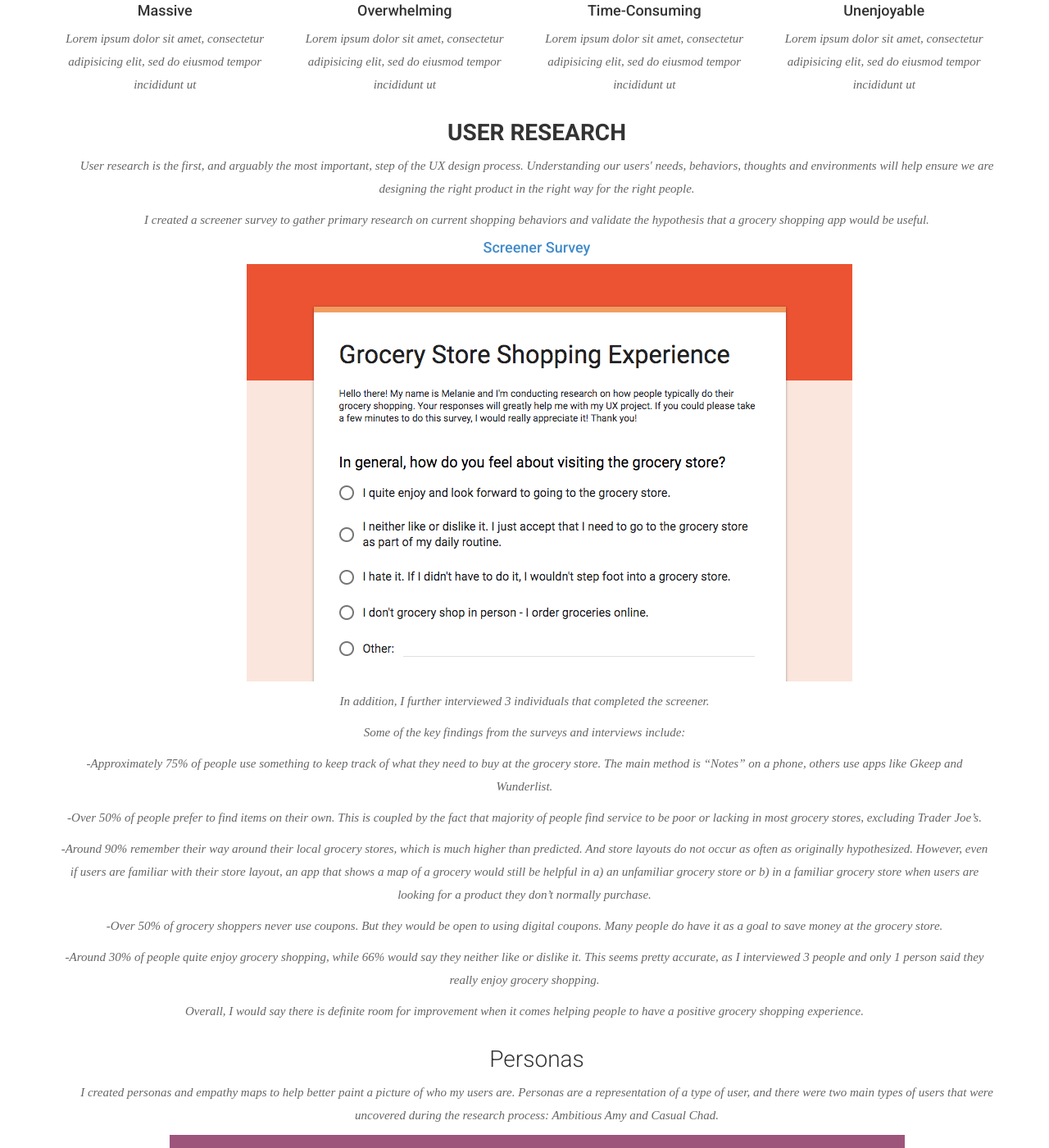
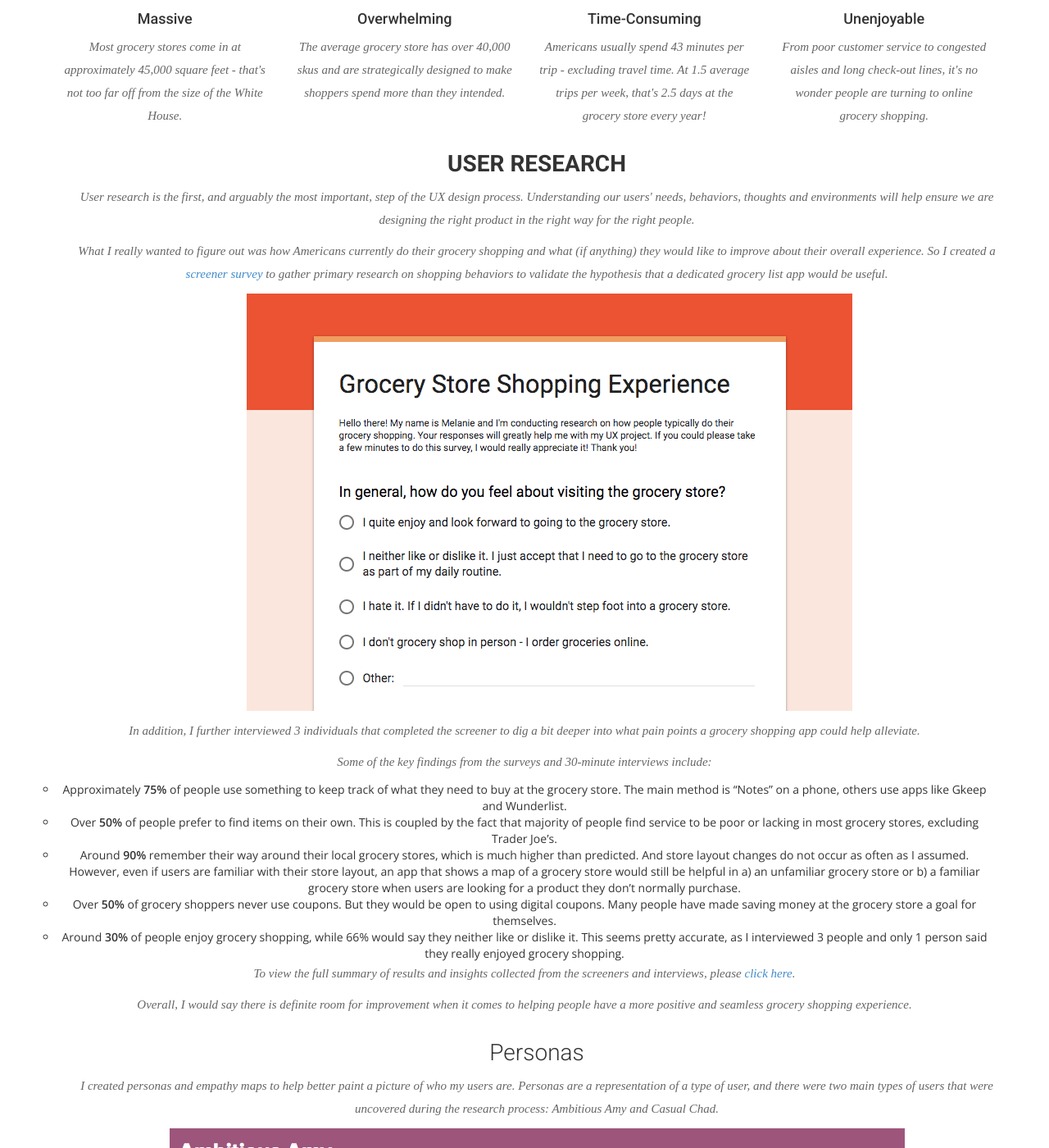
Before and after one commit to melanietsou/melanietsou.github.io, a Jekyll site: the page built from sebastian.html, in a window 1280 px wide and 1400 px high, scrolled down 721 px. Shown: the whole window at 82% size. Built offline with Jekyll 4.4.1, drawn with Linux system fonts in a browser that asks for light colours; nearby versions of some CDN libraries; some web fonts are replaced; some of the changed text lies outside the part shown.

Commit message:
edited sebastian project

```diff
--- a/index.html
+++ b/index.html
@@ -50,7 +50,7 @@ permalink: /
       <p>Worked in small organizations and large ones, Washington DC, Los Angeles and London.</p>
       <p>I've marketed it all, from courses to , even dental products!</p>
       <p>For various reasons, I've taken time off for . UX project and Google Ad In my free time, I like to work on my travel blog</p>
-      <a href="#" class="btn btn-view-works">View Works</a>
+      <a href="{{ site.baseurl }}/projects/" class="btn btn-view-works" >View Projects</a>
     </div>
   </div>
 </div>
--- a/melaniedreaming.html
+++ b/melaniedreaming.html
@@ -9,7 +9,7 @@ permalink: /melaniedreaming/
 <h1>Melaniedreaming</h1>
 <div class="container">
 	<p></p>
-<p>I’ve always enjoyed traveling, especially the planning aspect of it. I’m pretty meticulous when it comes to scouring the internet for the best attractions, food and photo spots each destination has to offer, often creating my own day-by-day itineraries with a matching Google Maps to boot. So while I enjoyed casually sharing my travels on <a href="https://www.instagram.com/melaniedreaming/" target="_blank"> Instagram</a>, I began to feel that I could offer something more of value than just pretty pictures. Thus, the idea for my travel blog,  <a href="https://melaniedreaming.com/?utm_source=GitHub" target="_blank"> Melaniedreaming</a>, was born.</p>
+<p>I’ve always enjoyed traveling - even the not-so-glamorous research required at the very beginning stages of planning a trip. I’m pretty meticulous when it comes to scouring the internet for all the best places of interest, food and photo spots that each destination has to offer, often creating my own day-by-day itineraries and an attractions-filled Google Map per city. So while I enjoyed casually sharing my travels on <a href="https://www.instagram.com/melaniedreaming/" target="_blank"> Instagram</a>, I began to feel that I could offer something more of value than just pretty pictures. Thus, the idea for my travel blog,  <a href="https://melaniedreaming.com/?utm_source=GitHub" target="_blank"> Melaniedreaming</a>, was born.</p>
 
 </div>
 <div class="section-title text-center">
@@ -21,7 +21,7 @@ Using Wordpress and a responsive theme that I downloaded, Melaniedreaming is my
 	</div>
 <div class="container">
 	<p>
-Creating this blog has given me a bit of insight into on-page SEO. The Yoast SEO plug-in helps ensure that my pages have meta descriptions, my long-form content is keyword-focused and that I include internal and external links when relevant. To speed up site speed, I’ve used the reSmush.it Image Optimizer plug-in to compress the size of the many images that my blog hosts.</p>
+Creating this blog has given me a bit of insight into on-page SEO. The Yoast SEO plug-in helps ensure that all my pages have meta descriptions, my long-form content is keyword-focused and that I include internal and external links when relevant. To speed up the site speed, I’ve used the reSmush.it Image Optimizer plug-in to compress the size of the many images that my blog hosts.</p>
 	</div>
 <div class="container">
 	<p>
--- a/sebastian.html
+++ b/sebastian.html
@@ -7,42 +7,43 @@ permalink: /sebastian/
 
 <div class="section-title text-center">
 <h1>Sebastian</h1>
+<div class="container">
+<p></p>
+<p>From February to March 2019, I completed <a href="https://www.springboard.com/" target="_blank">Springboard</a>'s UX Design course. I applied the concepts and skills that I learned to a capstone project that took me through the entire UX design process from start to finish. </p>
+<p>The end product was <strong>Sebastian</strong>, a mobile app designed from scratch to help shoppers better navigate grocery stores.</p>
+</div>
 <div class="section-title text-center">
 <img src="{{ site.baseurl }}/img/grocerystorebanner.png" alt="Img">
 <div class="container">
-<p></p>
-<p>In February 2019, I completed Springboard's UX Design course. As part of the curriculum, I applied the concepts and skills that I learned and completed a capstone project that took me through the entire UX design process from start to finish. The end product was Sebastian, a mobile app designed from scratch to help shoppers better navigate grocery stores.</p>
-</div>
-<div class="container">
 <h2>The Problem</h2>
-<p>Grocery stores are large and can be overwhelming to navigate, with aisles upon aisles of products to choose from and occasional store layout changes. The average grocery store has over 40,000 skus. Some people don't enjoy grocery shopping and would like to get it over with as quickly as possible, while others are looking for ways to save money on their groceries.</p>
+<p>Grocery stores are:</p>
 <div class="row ">
       <div class="col-sm-6 col-md-3">
         <div class="service-item">
-          <i class="icon ion-coffee"></i>
+          <i class="ion-compass"></i>
           <h4>Massive</h4>
-          <p>Lorem ipsum dolor sit amet, consectetur adipisicing elit, sed do eiusmod tempor incididunt ut </p>
+          <p>Most grocery stores come in at approximately 45,000 square feet - that's not too far off from the size of the White House. </p>
         </div>
       </div>
       <div class="col-sm-6 col-md-3">
         <div class="service-item">
           <i class="ion-compass"></i>
           <h4>Overwhelming</h4>
-          <p>Lorem ipsum dolor sit amet, consectetur adipisicing elit, sed do eiusmod tempor incididunt ut </p>
+          <p>The average grocery store has over 40,000 skus and are strategically designed to make shoppers spend more than they intended. </p>
         </div>
       </div>
       <div class="col-sm-6 col-md-3">
         <div class="service-item">
-          <i class="ion-image"></i>
+          <i class="ion-compass"></i>
           <h4>Time-Consuming</h4>
-          <p>Lorem ipsum dolor sit amet, consectetur adipisicing elit, sed do eiusmod tempor incididunt ut </p>
+          <p>Americans usually spend 43 minutes per trip - excluding travel time. At 1.5 average trips per week, that's 2.5 days at the grocery store every year! </p>
         </div>
       </div>
       <div class="col-sm-6 col-md-3">
         <div class="service-item">
-          <i class="ion-bug"></i>
+          <i class="ion-compass"></i>
           <h4>Unenjoyable</h4>
-          <p>Lorem ipsum dolor sit amet, consectetur adipisicing elit, sed do eiusmod tempor incididunt ut </p>
+          <p>From poor customer service to congested aisles and long check-out lines, it's no wonder people are turning to online grocery shopping.</p>
         </div>
       </div>
 </div>
@@ -51,20 +52,24 @@ permalink: /sebastian/
 </div>
 <div class="container">
 <p>User research is the first, and arguably the most important, step of the UX design process. Understanding our users' needs, behaviors, thoughts and environments will help ensure we are designing the right product in the right way for the right people.</p>
-<p>I created a screener survey to gather primary research on current shopping behaviors and validate the hypothesis that a grocery shopping app would be useful. <a href="https://goo.gl/forms/ZEuKH08Ia1EiN6b22">  <h4>Screener Survey</h4></p>
+<p>What I really wanted to figure out was how Americans currently do their grocery shopping and what (if anything) they would like to improve about their overall experience. So I created a <a href="https://goo.gl/forms/ZEuKH08Ia1EiN6b22" target="_blank">screener survey</a> to gather primary research on shopping behaviors to validate the hypothesis that a dedicated grocery list app would be useful.
+<a href="https://goo.gl/forms/ZEuKH08Ia1EiN6b22" target="_blank">
 <div class="container">
-<img src="{{ site.baseurl }}/img/uxproject/Screener.png" alt="Img">
+<img src="{{ site.baseurl }}/img/uxproject/Screener.png" alt="Img" >
 </div></a>
 </div>
 <p></p>
-<p>In addition, I further interviewed 3 individuals that completed the screener. </p>
-<p>Some of the key findings from the surveys and interviews include:</p>
-<p>-Approximately 75% of people use something to keep track of what they need to buy at the grocery store. The main method is “Notes” on a phone, others use apps like Gkeep and Wunderlist.</p>
-<p>-Over 50% of people prefer to find items on their own. This is coupled by the fact that majority of people find service to be poor or lacking in most grocery stores, excluding Trader Joe’s. </p>
-<p>-Around 90% remember their way around their local grocery stores, which is much higher than predicted. And store layouts do not occur as often as originally hypothesized. However, even if users are familiar with their store layout, an app that shows a map of a grocery would still be helpful in a) an unfamiliar grocery store or b) in a familiar grocery store when users are looking for a product they don’t normally purchase.</p>
-<p>-Over 50% of grocery shoppers never use coupons. But they would be open to using digital coupons. Many people do have it as a goal to save money at the grocery store. </p>
-<p>-Around 30% of people quite enjoy grocery shopping, while 66% would say they neither like or dislike it. This seems pretty accurate, as I interviewed 3 people and only 1 person said they really enjoy grocery shopping.</p>
-<p>Overall, I would say there is definite room for improvement when it comes helping people to have a positive grocery shopping experience.</p>
+<p>In addition, I further interviewed 3 individuals that completed the screener to dig a bit deeper into what pain points a grocery shopping app could help alleviate. </p>
+<p>Some of the key findings from the surveys and 30-minute interviews include:</p>
+<ul style="list-style-type:circle;">
+  <li>Approximately <b>75%</b> of people use something to keep track of what they need to buy at the grocery store. The main method is “Notes” on a phone, others use apps like Gkeep and Wunderlist.</li>
+  <li>Over <b>50%</b> of people prefer to find items on their own. This is coupled by the fact that majority of people find service to be poor or lacking in most grocery stores, excluding Trader Joe’s.</li>
+  <li>Around <b>90%</b> remember their way around their local grocery stores, which is much higher than predicted. And store layout changes do not occur as often as I assumed. However, even if users are familiar with their store layout, an app that shows a map of a grocery store would still be helpful in a) an unfamiliar grocery store or b) a familiar grocery store when users are looking for a product they don’t normally purchase.</li>
+  <li>Over <b>50%</b> of grocery shoppers never use coupons. But they would be open to using digital coupons. Many people have made saving money at the grocery store a goal for themselves.</li>
+  <li>Around <b>30%</b> of people enjoy grocery shopping, while 66% would say they neither like or dislike it. This seems pretty accurate, as I interviewed 3 people and only 1 person said they really enjoyed grocery shopping.</li>
+</ul>
+<p>To view the full summary of results and insights collected from the screeners and interviews, please <a href="https://docs.google.com/document/d/1zr4v5SY3r25Xok2sdDGUEIEbR_HeRfrwFl29uQmAkj8/edit?usp=sharing" target="_blank">click here</a>. </p>
+<p>Overall, I would say there is definite room for improvement when it comes to helping people have a more positive and seamless grocery shopping experience.</p>
 </p>
 <div class="container">
 <h3>Personas</h3>
@@ -92,13 +97,13 @@ permalink: /sebastian/
 <h2>Competitive Analysis</h2>
 </div>
 <div class="container">
-<p>I conducted a usability heuristic analysis, focusing on 3 competitor mobile apps. This was useful to understand where their strengths and weaknesses lie and identify usability problems in their interfaces.</p>
+<p>I conducted a usability <a href="https://docs.google.com/document/d/1sA1lK3wlSCVXAEbMMVLu1H1_1tQGlVhsK2QeO6OIIns/edit?usp=sharing" target="_blank">heuristic analysis</a>, focusing on 3 competitor grocery list apps. This was useful to understand where their strengths and weaknesses lie and identify usability problems in their interfaces.</p>
               </div>
                  <div class="container">
               <div class="portfolio-contant">
                 <ul id="portfolio-contant-active">
                     <li class="mix Branding">
-                      <a href="#">
+
                         <img src="{{ site.baseurl }}/img/competitors/shoplist.jpg" alt="">
                         <div class="overly">
                           <div class="position-center">
@@ -110,7 +115,7 @@ permalink: /sebastian/
                       </a>
                   </li>
                   <li class="mix Websites">
-                    <a href="#">
+
                       <img src="{{ site.baseurl }}/img/competitors/ourgroceries.jpg" alt="">
                       <div class="overly">
                         <div class="position-center">
@@ -122,7 +127,7 @@ permalink: /sebastian/
                     </a>
                   </li>
                   <li class="mix Graphic">
-                    <a href="#">
+
                       <img src="{{ site.baseurl }}/img/competitors/anylist.jpg" alt="">
                       <div class="overly">
                         <div class="position-center">
@@ -145,37 +150,58 @@ permalink: /sebastian/
         </div>
     </div>
     <div class="section-title text-center">
-    <a href="https://docs.google.com/document/d/1sA1lK3wlSCVXAEbMMVLu1H1_1tQGlVhsK2QeO6OIIns/edit?usp=sharing">  <h4>Heuristic Analysis</h4></p></a>
+    </p>
 <h2>User stories</h2>
-<p>To reduce feature creep for the MVP, I wrote out user stories (which are sentences to describe a simple description of a requirement) to keep the project on track.</p>
+
+<div class="container">
+<p>Keeping in mind the needs of Ambitious Amy and Casual Chat, I wrote out <a href="https://docs.google.com/spreadsheets/d/1lfLOT8npQqs24y8Pi3zKSYnGDMMvFQiOXD3dzhvYpo4/edit?usp=sharing" target="_blank">user stories</a> (which are sentences to describe a simple description of a requirement) to help design the MVP while eliminating feature creep.</p>
 <div class="section-title text-center">
-    <a href="https://docs.google.com/spreadsheets/d/1lfLOT8npQqs24y8Pi3zKSYnGDMMvFQiOXD3dzhvYpo4/edit?usp=sharing">
+    <a href="https://docs.google.com/spreadsheets/d/1lfLOT8npQqs24y8Pi3zKSYnGDMMvFQiOXD3dzhvYpo4/edit?usp=sharing" target="_blank">
     <img src="{{ site.baseurl }}/img/uxproject/user-stories.png" alt="Img">  </p></a>
 <h2>Sitemap</h2>
+<div class="container">
+<p>The next step was to organize how the app's content and functionality would be structured with a sitemap.</p>
 <div class="container">
 <img src="{{ site.baseurl }}/img/uxproject/Site-map.png" alt="Img">
 </div>
 <div class="container">
 <h2>User Flows</h2>
+<p>Before designing the app, it was helpful to create <a href="https://drive.google.com/file/d/15UcKZ-yrgzfdHn_3KLrswbIhcICX6ZqE/view?usp=sharing" target="_blank">user flows</a>, which showed the step-by-step elements required to allow a user to perform a particular task. Below are two example user flows. </p>
 <img src="{{ site.baseurl }}/img/uxproject/user-flow-coupon.png" alt="Img">
 <img src="{{ site.baseurl }}/img/uxproject/user-flow-list.png" alt="Img">
 </div>
 <div class="section-title text-center">
   </div>
 <h2>Wireframing</h2>
-<p> Creating the wireframes was a lot more time-consuming and harder than I originally thought. I preferred using Balsamiq over sketching to create the low-fidelity wireframes, as it allowed me to quickly move around different components of each screen quickly and easily. </p>
+<p> A wireframe is a visual representation of a user interface that gives a sense of how the elements will be placed together on the page. As the first step of the design process, creating the wireframes was a lot more time-consuming and harder than I originally thought. I preferred using <a href="https://balsamiq.com/" target="_blank">Balsamiq</a> over sketching by hand to create the low-fidelity <a href="https://docs.google.com/document/d/1N5AXULie1wj59o5Wh-68Rp661ggRS66lvnFgimV2tIg/edit?usp=sharing" target="_blank"> wireframes</a>, as it allowed me to quickly move around different components of each screen quickly and easily. </p>
+<p>
+It was easiest for me to tackle creating the wireframes based on how users would complete different tasks. The tasks that I focused on creating screens for were:</p>
+<div class="container">
+<ul>
+  <li>Signing up and logging in</li>
+  <li>Searching for coupons</li>
+  <li>Using a store map and locating a particular item in that store</li>
+  <li>Creating a new grocery list and adding an item to the list</li>
+</ul>
+</div>
+<div class="container">
 <div class="section-title text-center">
-    <a href="https://balsamiq.cloud/svx6wep/pbkfwf1">
+<div class="section-title text-center">
+    <a href="https://docs.google.com/document/d/1N5AXULie1wj59o5Wh-68Rp661ggRS66lvnFgimV2tIg/edit?usp=sharing" target="_blank">
     <img src="{{ site.baseurl }}/img/uxproject/wireframes.png" alt="Img">  </p></a>
+<p>I also decided to sketch out the core features of the “Spending” menu as this was a key differentiating feature that Ambitious Amy would find useful. This included the My Receipts, My Budgets and My Trends screens.
+</p>
 <p>A couple of things that I had to consider when making the wireframes included:</p>
-<p>1. What constituted needing a full dedicated screen and what could I get away with using a modal window. For example, the modal window worked well for adding new items to the grocery list.  </p>
-<p>2. Whenever a screen was too empty, I considered combining that screen with another one to streamline the process for the users. On the other hand, when a screen was looking too busy, I had to think about if there was anything that I could cut that was superfluous.</p>
+<ol type="1">
+  <li>What constituted needing a full dedicated screen and what could I get away with using a modal window. For example, the modal window worked well for adding new items to the grocery list.</li>
+  <li>Whenever a screen was too empty, I considered combining that screen with another one to streamline the process for the users. On the other hand, when a screen was looking too busy, I had to think about if there was anything that I could cut that was superfluous.</li>
 </div>
 <div class="container">
 <h2>Prototype</h2>
-<p>Rather than create high-fidelity wireframes to use in the prototype which had a high possibility of  distracting users with the UI, I decided to continue using my low-fidelity wireframes that I created in Balsamiq. I exported each of the wireframes as png files and brought the prototype to life using InVision.</p>
+<p>After all the wireframes were created, the next step was to create a working and clickable <a href="https://invis.io/6HQS18XAKTM" target="_blank">prototype</a>. </p>
+<p>Rather than create high-fidelity wireframes to use in the prototype which had a high possibility of distracting users with the UI, I decided to continue using my low-fidelity wireframes that I created in Balsamiq. I exported each of the wireframes as png files and brought the prototype to life using <a href="https://www.invisionapp.com/" target="_blank">InVision</a>.</p>
 <div class="section-title text-center">
-    <a href="https://invis.io/6HQS18XAKTM"> <img src="{{ site.baseurl }}/img/uxproject/prototype.png" alt="Img"> </p></a>
+    <a href="https://invis.io/6HQS18XAKTM" target="_blank"> <img src="{{ site.baseurl }}/img/uxproject/prototype.png" alt="Img"> </p></a>
 <p>While I was working on the prototype and creating the hotspots where the users would be able to click through the app, I realized that I was missing a couple of key components. One important feature I was missing was “back” buttons, making it impossible for my users to toggle between screens. It was a good thing that this was caught early on as making edits and changes later on would be more time-consuming (and costly for UX projects in the real world).</p>
 <div class="container">
 <h2>Style Guide</h2>
--- a/theplatosociety.html
+++ b/theplatosociety.html
@@ -9,7 +9,7 @@ permalink: /theplatosociety/
 <h1>The Plato Society</h1>
 <div class="container">
 	<p></p>
-<p>As part of the curriculum for my Springboard Digital Marketing course, I am participating in the <a href="https://get.google.com/onlinechallenge/" target="_blank"> Google Ad Grants Online Marketing Challenge</a>. This gives me the opportunity to create and execute online Google Ad campaigns for a real nonprofit using a $10,000 USD monthly budget.</p>
+<p>As part of the curriculum for my Digital Marketing course, I am currently participating in the <a href="https://get.google.com/onlinechallenge/" target="_blank"> Google Ad Grants Online Marketing Challenge</a>. This gives me the opportunity to create and execute online Google Ad campaigns for a real nonprofit using a $10,000 USD monthly budget.</p>
 
 </div>
 <div class="section-title text-center">
@@ -17,7 +17,7 @@ permalink: /theplatosociety/
 	<p></p>
 <div class="container">
 	<p>
-I was paired with <a href="https://theplatosociety.org/" target="_blank">The Plato Society</a>, an educational non-profit dedicated to providing intellectually-curious adults with the opportunity to continue learning and form a community with like-minded individuals. They offer their members who pay an annual fee the chance to participate in 3 semesters worth of stimulating study discussion groups focused on a wide variety of topics. The main target market are those who are over 50 years old, including retirees and semi-retirees, who reside in Los Angeles and can attend these study discussion groups in person.</p>
+I was paired with <a href="https://theplatosociety.org/" target="_blank">The Plato Society</a>, an educational non-profit dedicated to providing intellectually-curious adults with the opportunity to continue learning and form a community with like-minded individuals. The Plato Society offers their members who pay an annual fee the chance to participate in 3 semesters worth of stimulating study discussion groups focused on a wide variety of topics. The target market are adults over 50 years old and seniors, including the retired or semi-retired, who reside in Los Angeles and can attend these study discussion groups in person.</p>
 <div class="container">
 	<p>
 The overall goals of the marketing campaign are to:
@@ -40,4 +40,4 @@ I have started running 3 main campaigns:
 </dl>
 <div class="container">
 	<p>
-The campaigns have started to run as of May 5, 2019 and will run over the course of the next four weeks. I will report back on the results and/or any needed adjustments to maximize click-through rates.</p>
+The campaigns have started to run as of May 5, 2019 and will run over the course of the next month or so. I will report back on the results and/or any needed adjustments to maximize click-through rates.</p>
```
Also changed, not shown: projects.html (+7 -6 lines), img/uxproject/Casual-chad-persona-copy.png (added), img/uxproject/casual-chad-persona-1.png (added).
